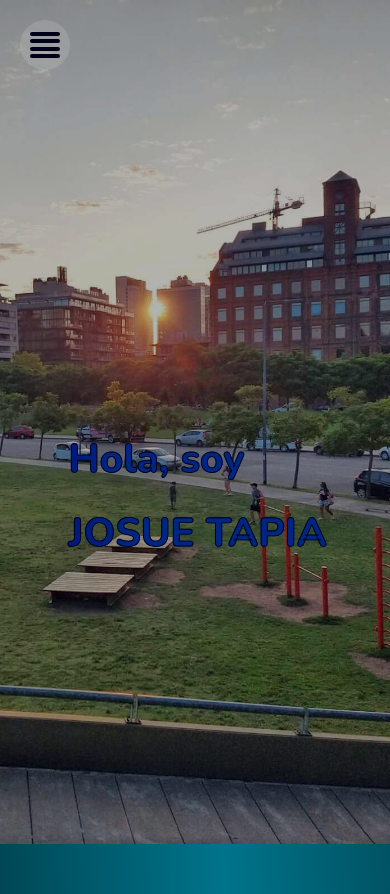
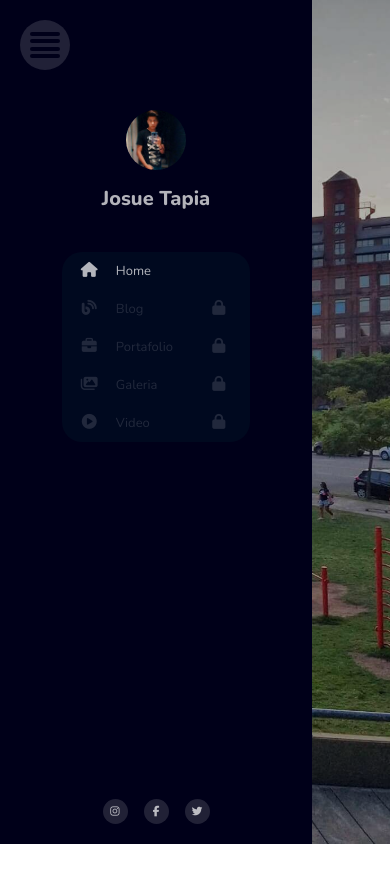
Before and after one commit to josttme/Jostt, a website: page index.html in a window 390 px wide. After the commit the page ends 844 px from the top, so only its background shows below. Drawn offline with nearby package versions, Linux system fonts and the light colour scheme.

Commit message:
home mobile terminado

```diff
--- a/index.html
+++ b/index.html
@@ -12,33 +12,41 @@
 </head>
 
 <body>
-  <header id="navhidde" class="menuContainer navhidde">
+  <header id="navhidde" class="menuContainer">
     <a class="menuContainer_fotoNombre" href="">
       <img src="./images/images-nav/josttme.jpg" alt="Foto de Josue Tapia">
       <h2>Josue Tapia</h2>
     </a>
     <nav class="menuContainer_nav">
+      <div class="menuContainer_nav-encendido">
         <a href="./index.html">
           <i class="fas fa-home"></i>
           <span>Home</span>
         </a>
-      <a href="./index.html">
+      </div>
+      <div class="menuContainer_nav-apagado">
+        <a href="#">
           <i class="fas fa-blog"></i>
           <span>Blog</span>
+          <i class="fas fa-lock"></i>
         </a>
-      <a href="./index.html">
+        <a href="#">
           <i class="fas fa-briefcase"></i>
           <span>Portafolio</span>
+          <i class="fas fa-lock"></i>
         </a>
-      <a href="./index.html">
+        <a href="#">
           <i class="fas fa-images"></i>
           <span>Galeria</span>
+          <i class="fas fa-lock"></i>
         </a>
-      <a href="./index.html">
+        <a href="#">
           <i class="fas fa-play-circle"></i>
           <span>Video</span>
+          <i class="fas fa-lock"></i>
         </a>
 
+      </div>
     </nav>
   </header>
 
@@ -61,6 +69,13 @@
         <h1>Josue Tapia</h1>
       </section>
     </section>
+    <section class="social">
+      <div class="social_center">
+        <a href=""><i class="fab fa-instagram"></i></a>
+        <a href=""><i class="fab fa-facebook-f"></i></a>
+        <a href=""><i class="fab fa-twitter"></i></a>
+      </div>
+    </section>
 
   </main>
   <script src="./javascript/javascrupt.js "></script>
--- /dev/null
+++ b/sass/abstracts/_media-queries.scss
@@ -0,0 +1,5 @@
+@media (min-width: 360px) {
+  .menuContainer {
+    padding-top: 5rem;
+  }
+}
--- a/sass/components/layout/_header.scss
+++ b/sass/components/layout/_header.scss
@@ -35,9 +35,10 @@
     margin-right: auto;
     overflow: hidden;
     background-color: $colormenu;
-    & a {
+    &-encendido a,
+    &-apagado a {
       display: grid;
-      grid-template-columns: 25% auto;
+      grid-template-columns: 20% 1fr 25%;
       color: $color-text;
       text-decoration: none;
       padding: 1rem 1rem;
@@ -49,26 +50,22 @@
         text-align: center;
         font-size: 1.5rem;
       }
-      &:hover {
-        background-color: $color-nav-hover;
-        color: $color-secundary;
-      }
+    }
+    &-encendido:hover {
+      background-color: $color-nav-hover;
+      color: $color-secundary;
+    }
+    &-apagado a {
+      color: rgba(255, 255, 255, 0.13);
     }
   }
   /*  & .navhidde {
-    transition: 5s;
-  } */
+transition: 5s;
+} */
   &.navhidde {
     left: -80%;
     visibility: hidden;
   }
-}
-
-main {
-  background: rgb(0, 0, 33);
-  background: rgb(0, 71, 85);
-  background: linear-gradient(86deg, rgba(0, 71, 85, 1) 0%, rgba(0, 116, 139, 1) 50%, rgba(0, 71, 85, 1) 100%);
-  padding: 0 0 5rem;
 }
 
 // burger
@@ -126,6 +123,10 @@ main {
   }
 }
 
+main {
+  position: relative;
+}
+
 //  Home
 .homecontainer {
   width: 100vw;
@@ -164,13 +165,12 @@ main {
   &_nombrehome {
     position: absolute;
     top: 50%;
-    left: 15%;
+    left: 20%;
     width: auto;
     & span,
     & h1 {
       display: inline-block;
-      padding: 10px;
-      font-size: 4rem;
+      font-size: 3rem;
       font-weight: 700;
       font-family: "Nunito", sans-serif;
       background: linear-gradient(90deg, rgba(0, 53, 187, 1) 27%, rgba(0, 24, 180, 1) 44%, rgba(3, 10, 163, 1) 65%, rgba(0, 53, 187, 1) 91%);
@@ -195,16 +195,36 @@ main {
   }
 }
 
-.blogscotainer {
-  width: 90%;
-  height: 100px;
-  margin: 10rem auto;
-  background-color: rgba(0, 0, 25, 1);
-  border-radius: 4px;
-  padding: 1rem;
-  box-shadow: 0px 1px 15px 1px rgba(0, 0, 0, 0.35);
-  & span {
-    font-size: 1.5rem;
+.social {
+  position: absolute;
+  bottom: 2rem;
+  right: auto;
+  width: 80%;
+  display: grid;
+  grid-template-columns: 1fr;
+  z-index: 110;
+  &_center {
+    width: 20%;
+    margin: 0 auto;
+    display: grid;
+    grid-template-columns: 1fr 1fr 1fr;
+    justify-content: center;
+  }
+  & a {
+    width: 2.5rem;
+    height: 2.5rem;
+    font-size: 1.7rem;
+    display: grid;
+    justify-content: center;
+    align-items: center;
+    background-color: rgba(255, 255, 255, 0.13);
     color: $color-text;
+    border-radius: 100%;
+    text-decoration: none;
+    margin: 0 .8rem;
+    &:hover {
+      background-color: $color-primario;
+      color: #00a0bf;
+    }
   }
 }
--- a/sass/main.scss
+++ b/sass/main.scss
@@ -2,3 +2,4 @@
 @import './base/fonts';
 @import './utilities/variables';
 @import './components/layout/header';
+@import './abstracts/media-queries';
```
Also changed, not shown: css/dist/main.min.css, css/main.css, 2 other files. Lines whose indentation alone changed are shown as unchanged.
